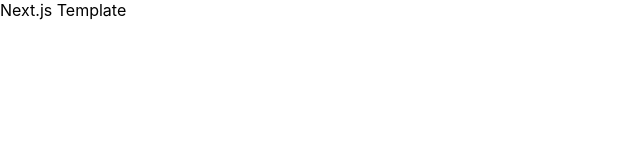
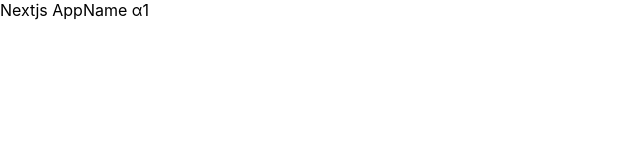
Before and after one commit to kakimoty/nextjs-test03, a Next.js app: page / in a window 1280 px wide. Shown: the top 160 px of the page, without its empty margins (0-640 px from the left). Built offline with nearby package versions, Linux system fonts and the light colour scheme.

Commit message:
Fix for Layout

```diff
--- a/src/components/Layout.tsx
+++ b/src/components/Layout.tsx
@@ -1,9 +1,16 @@
+import Head from 'next/head'
 import { memo } from 'react'
 import { ToastContainer } from 'react-toastify'
+import { SysConst } from '../lib/SysConst'
 
 export const Layout = memo(({ children }) => {
   return (
     <div>
+      <Head>
+        <link rel="icon" href="/favicon.ico" />
+        <link rel="apple-touch-icon" sizes="180x180" href="/apple-touch-icon.png" />
+      </Head>
+
       {/* Body */}
       {children}
 
--- /dev/null
+++ b/src/lib/SysConst.ts
@@ -0,0 +1,7 @@
+export namespace SysConst {
+  export const AppName = 'Nextjs AppName'
+  export const AppVersion = 'α1'
+
+  export const TitleColor = '#F5B66F'
+  export const TitleBgColor = '#5e1f83'
+}
--- a/src/pages/index.tsx
+++ b/src/pages/index.tsx
@@ -1,18 +1,18 @@
 import type { NextPage } from 'next'
 import Head from 'next/head'
 import { Layout } from 'src/components/Layout'
+import { SysConst } from '../lib/SysConst'
 
 const Home: NextPage = () => {
   return (
     <div>
       <Head>
-        <title>Create Next App</title>
+        <title>{SysConst.AppName}</title>
         <meta name="description" content="" />
-        <link rel="icon" href="/favicon.ico" />
       </Head>
 
       <Layout>
-        <div>Next.js Template</div>
+        <div>{SysConst.AppName + ' ' + SysConst.AppVersion}</div>
       </Layout>
     </div>
   )
```
Also changed, not shown: public/apple-touch-icon.png (added).
